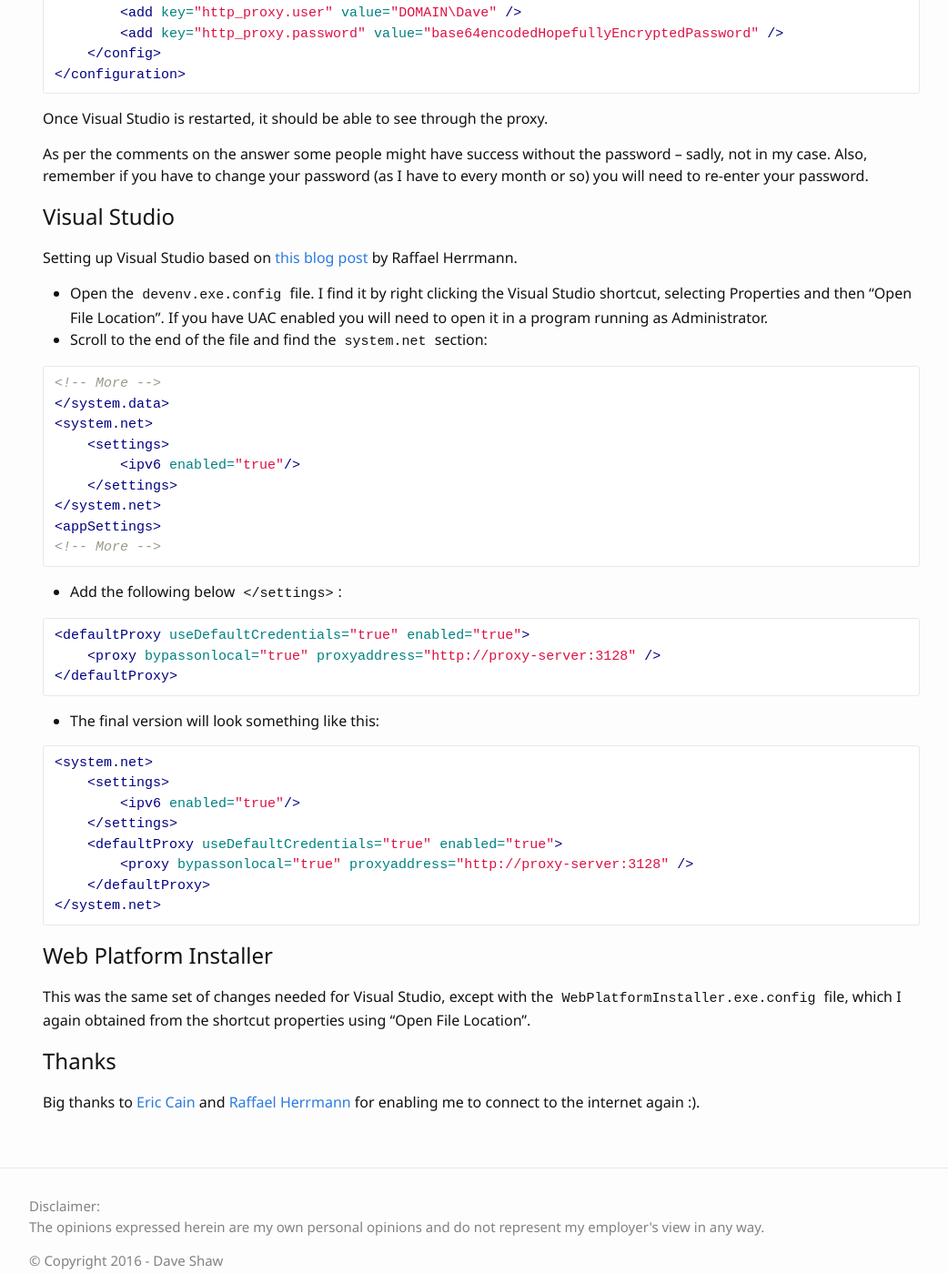
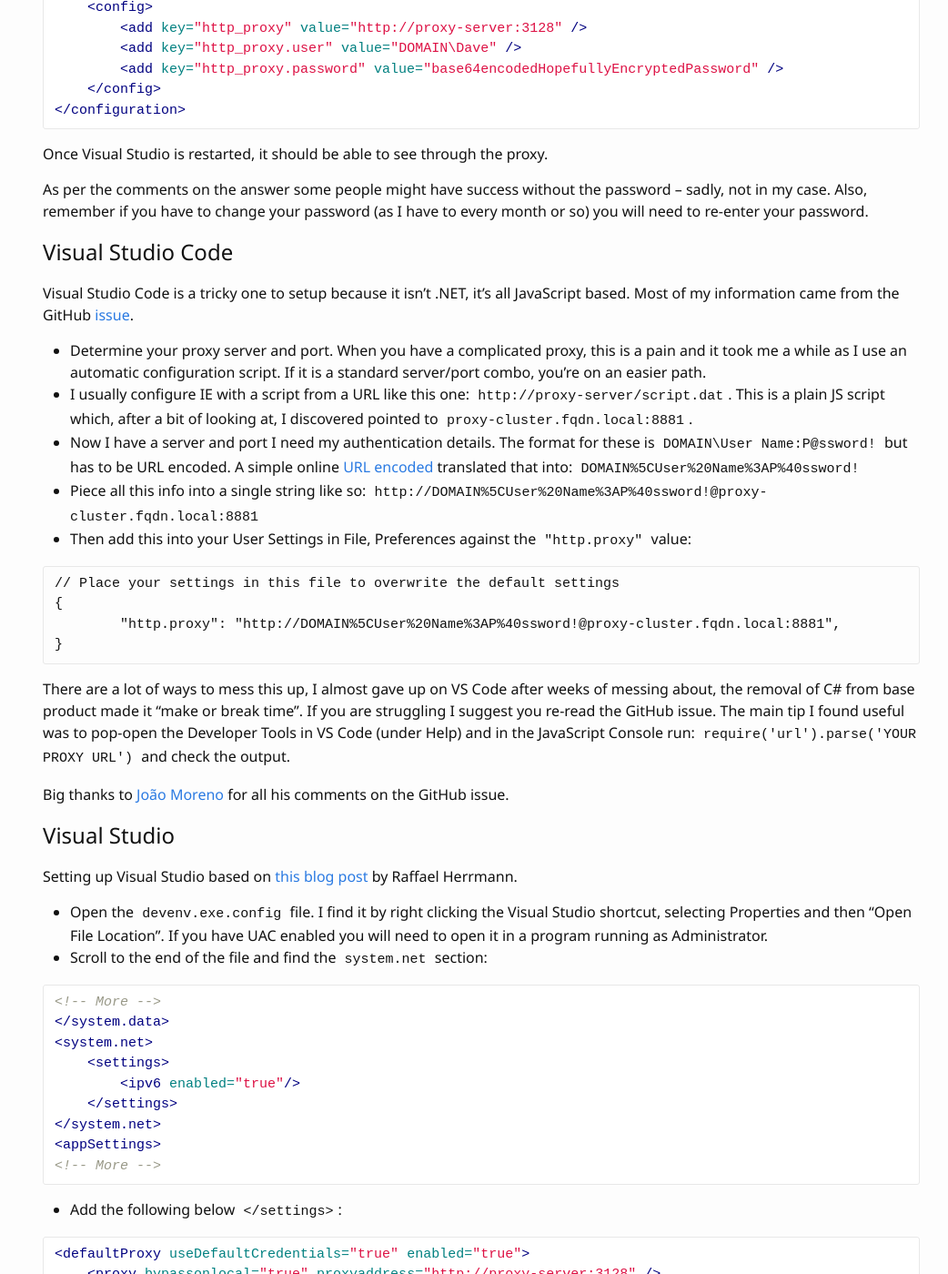
Before and after one commit to xdaDaveShaw/xdaDaveShaw.github.io, a Jekyll site: the page built from blog/_posts/2014-10-13-working-in-visual-studio-behind-the-firewall.markdown, in a window 1280 px wide and 1400 px high, scrolled down 812 px. Shown: the whole window at 91% size, without its empty margins (111-1153 px from the left). Built offline with Jekyll 4.4.1, drawn with Linux system fonts in a browser that asks for light colours; some of the changed text lies outside the part shown.

Commit message:
working with VS Code behind a proxy

````diff
--- a/blog/_posts/2014-10-13-working-in-visual-studio-behind-the-firewall.markdown
+++ b/blog/_posts/2014-10-13-working-in-visual-studio-behind-the-firewall.markdown
@@ -10,11 +10,13 @@ categories:
 - Visual Studio
 - nuget
 ---
+**Updated 22-Mar-2016** *Added VS Code*
+
 Working in an "Enterprise" type environment means lots of *fun* obstacles getting in the way of your day to day work &ndash; the corporate proxy is one of my challenges.
 
-Since giving up on CNTLM Proxy, I haven't been able to connect to nuget.org from the package manager, view the Visual Studio Extension Gallery or even get any extension&#47;product updates from Visual Studio.
+Since giving up on CNTLM Proxy due to instability and account lockouts, I haven't been able to connect to nuget.org from the package manager, view the Visual Studio Extension Gallery or even get any extension/product updates from Visual Studio.
 
-This is a quick post with the changes I needed to get Visual Studio 2013 Update 4, NuGet 2.8 and Web Platform (Web PI) 5 to see past the corporate [Squid proxy](http://www.squid-cache.org).
+This is a quick post with the changes I needed to get Visual Studio 2013 Update 4 (works on 2015 too), VS Code 0.10.11, NuGet 2.8 and Web Platform (Web PI) 5 to see past the corporate [Squid proxy](http://www.squid-cache.org).
 
 # NuGet
 
@@ -42,6 +44,25 @@ Once Visual Studio is restarted, it should be able to see through the proxy.
 
 As per the comments on the answer some people might have success without the password &ndash; sadly, not in my case. Also, remember if you have to change your password (as I have to every month or so) you will need to re-enter your password.
 
+# Visual Studio Code
+Visual Studio Code is a tricky one to setup because it isn't .NET, it's all JavaScript based. Most of my information came from the GitHub [issue](https://github.com/microsoft/vscode/issues/69).
+
+- Determine your proxy server and port. When you have a complicated proxy, this is a pain and it took me a while as I use an automatic configuration script. If it is a standard server/port combo, you're on an easier path.
+- I usually configure IE with a script from a URL like this one: `http://proxy-server/script.dat`. This is a plain JS script which, after a bit of looking at, I discovered pointed to `proxy-cluster.fqdn.local:8881`.
+- Now I have a server and port I need my authentication details. The format for these is `DOMAIN\User Name:P@ssword!` but has to be URL encoded. A simple online [URL encoded](http://meyerweb.com/eric/tools/dencoder/) translated that into: `DOMAIN%5CUser%20Name%3AP%40ssword!`
+- Piece all this info into a single string like so: `http://DOMAIN%5CUser%20Name%3AP%40ssword!@proxy-cluster.fqdn.local:8881`
+- Then add this into your User Settings in File, Preferences against the `"http.proxy"` value:
+
+```JSON
+// Place your settings in this file to overwrite the default settings
+{
+	"http.proxy": "http://DOMAIN%5CUser%20Name%3AP%40ssword!@proxy-cluster.fqdn.local:8881",
+}
+```
+There are a lot of ways to mess this up, I almost gave up on VS Code after weeks of messing about, the removal of C# from base product made it "make or break time". If you are struggling I suggest you re-read the GitHub issue. The main tip I found useful was to pop-open the Developer Tools in VS Code (under Help) and in the JavaScript Console run: `require('url').parse('YOUR PROXY URL')` and check the output.
+
+Big thanks to [João Moreno](https://github.com/joaomoreno) for all his comments on the GitHub issue.
+
 # Visual Studio
 
 Setting up Visual Studio based on [this blog post](http://en.code-bude.net/2013/07/15/how-to-setup-a-proxy-server-in-visual-studio-2012/) by Raffael Herrmann.
@@ -49,7 +70,7 @@ Setting up Visual Studio based on [this blog post](http://en.code-bude.net/2013/
  - Open the `devenv.exe.config` file. I find it by right clicking the Visual Studio shortcut, selecting Properties and then "Open File Location". If you have UAC enabled you will need to open it in a program running as Administrator.
  - Scroll to the end of the file and find the `system.net` section:
 
-{% highlight xml %}
+```xml
 <!-- More -->
 </system.data>
 <system.net>
@@ -59,19 +80,19 @@ Setting up Visual Studio based on [this blog post](http://en.code-bude.net/2013/
 </system.net>
 <appSettings>
 <!-- More -->
-{% endhighlight %}
+```
 
 - Add the following below `</settings>`:
 
-{% highlight xml %}
+```xml
 <defaultProxy useDefaultCredentials="true" enabled="true">
     <proxy bypassonlocal="true" proxyaddress="http://proxy-server:3128" />
 </defaultProxy>
-{% endhighlight %}
+```
 
 - The final version will look something like this:
 
-{% highlight xml %}
+```xml
 <system.net>
     <settings>
         <ipv6 enabled="true"/>
@@ -80,7 +101,7 @@ Setting up Visual Studio based on [this blog post](http://en.code-bude.net/2013/
         <proxy bypassonlocal="true" proxyaddress="http://proxy-server:3128" />
     </defaultProxy>
 </system.net>
-{% endhighlight %}
+```
 
 # Web Platform Installer
 
````
